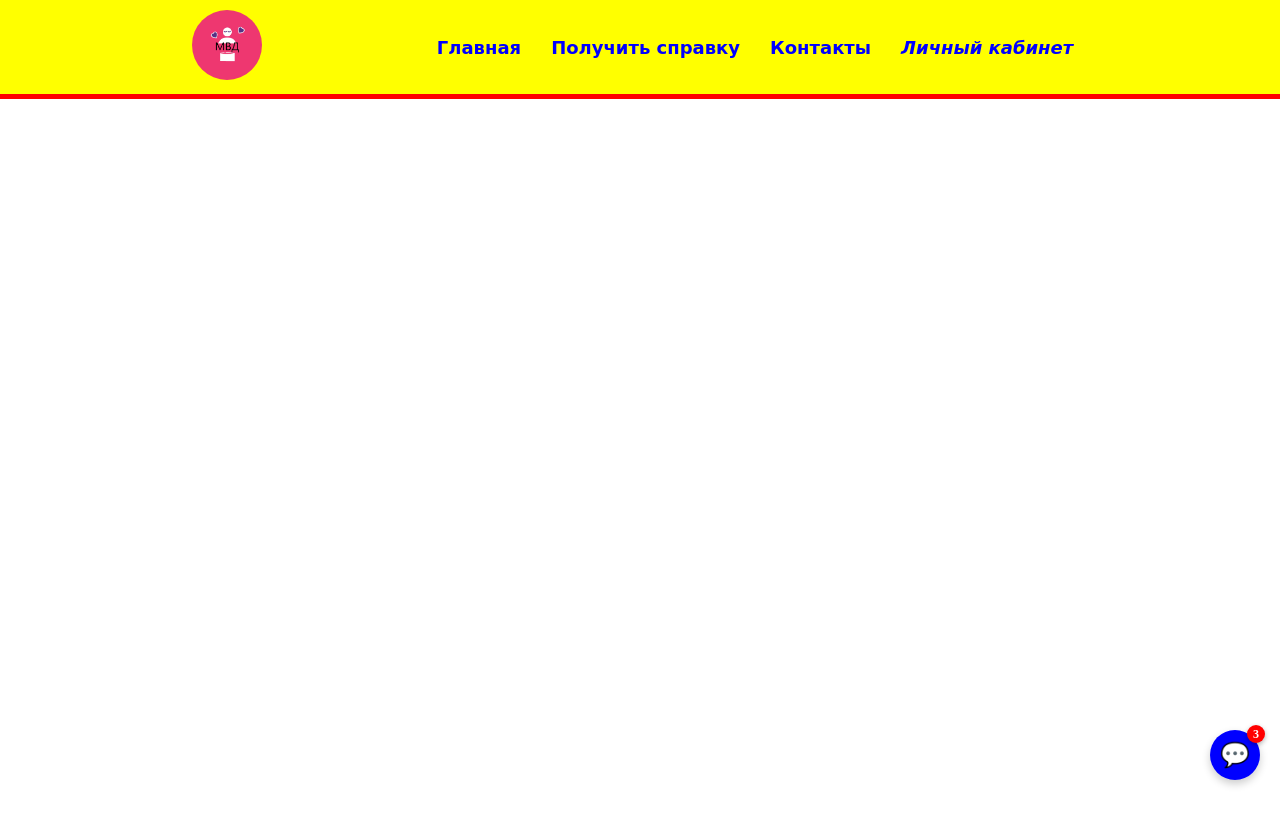
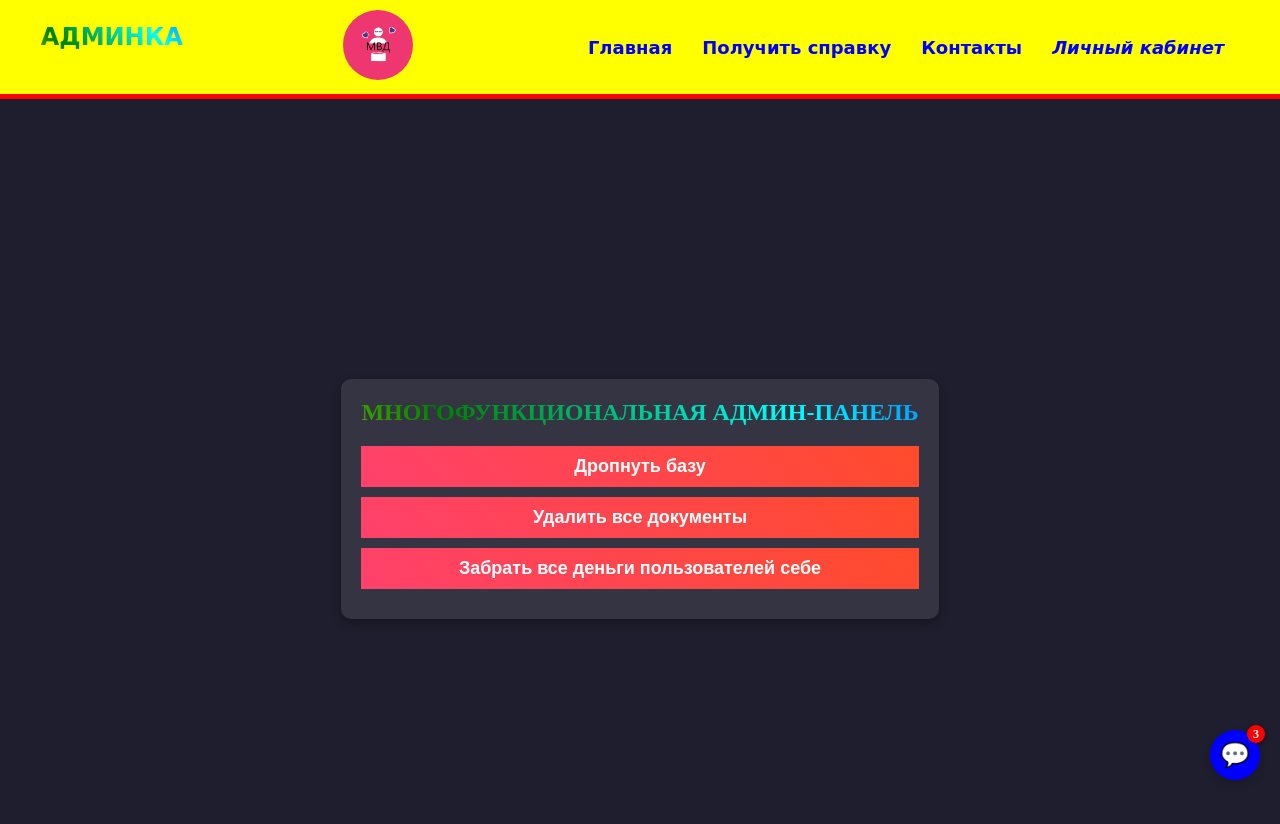
Before and after one commit to nikitakuvsh/roflohack_frontend, a React (Create React App) app: page /admin in a window 1280 px wide. Shown: the top 824 px of the page. Before the commit the page ends 800 px from the top, so only its background shows below. Built offline with nearby package versions, Linux system fonts and the light colour scheme.

Commit message:
update site

```diff
--- a/src/App.js
+++ b/src/App.js
@@ -11,6 +11,7 @@ import Register from './components/Register/Register';
 import DocumentsListring from './components/DocumentsListing/DocumentsListing';
 import Contacts from './components/Contacts/Contacts';
 import SupportChat from './components/SupportChat/SupportChat';
+import AdminPanel from './components/AdminPanel/AdminPanel';
 import useSmoothScroll from './smoothScroll';
 
 function App() {
@@ -51,6 +52,7 @@ function App() {
             <div className="ad-content">
               <h2>🔥 Внимание! Лучшая реклама здесь! 🔥</h2>
               <p>Купите наше супер-предложение прямо сейчас!</p>
+              <p>Надоела реклама? Купи админку!</p>
               <button onClick={() => setShowAd(false)}>Закрыть</button>
             </div>
           </div>
@@ -65,6 +67,7 @@ function App() {
             <Route path='/register' element={<Register />}></Route>
             <Route path='/documents' element={<DocumentsListring />}></Route>
             <Route path='/contacts' element={<Contacts />}></Route>
+            <Route path='/admin' element={<AdminPanel />}></Route>
           </Routes>
         </div>
         <SupportChat />
--- /dev/null
+++ b/src/components/AdminPanel/AdminPanel.css
@@ -0,0 +1,54 @@
+.admin {
+    display: flex;
+    justify-content: center;
+    align-items: center;
+    height: 100vh;
+    background-color: #1e1e2e;
+}
+
+.admin__block {
+    background: rgba(255, 255, 255, 0.1);
+    padding: 20px;
+    border-radius: 10px;
+    box-shadow: 0 4px 10px rgba(0, 0, 0, 0.3);
+    text-align: center;
+    backdrop-filter: blur(10px);
+}
+
+@keyframes blink-gradient {
+    0% { background-position: 0% 50%; }
+    50% { background-position: 100% 50%; }
+    100% { background-position: 0% 50%; }
+}
+
+.admin__title {
+    font-size: 24px;
+    font-weight: bold;
+    text-transform: uppercase;
+    background: linear-gradient(45deg, red, yellow, green, cyan, blue, violet);
+    background-size: 300% 300%;
+    -webkit-background-clip: text;
+    -webkit-text-fill-color: transparent;
+    animation: blink-gradient 2s infinite linear;
+    margin-bottom: 20px;
+}
+
+.admin__button {
+    display: block;
+    width: 100%;
+    margin: 10px 0;
+    padding: 10px;
+    font-size: 18px;
+    font-weight: bold;
+    color: white;
+    background: linear-gradient(45deg, #ff416c, #ff4b2b);
+    border: none;
+    border-radius: 5px;
+    cursor: pointer;
+    transition: transform 0.2s, background 0.3s;
+}
+
+.admin__button:hover {
+    background: linear-gradient(45deg, #ff4b2b, #ff416c);
+    transform: scale(1.05);
+}
--- /dev/null
+++ b/src/components/AdminPanel/AdminPanel.jsx
@@ -0,0 +1,14 @@
+import './AdminPanel.css';
+
+export default function AdminPanel(){
+    return (
+        <div className='admin'>
+            <div className='admin__block'>
+                <h2 className='admin__title'>Многофункциональная админ-панель</h2>
+                <button className='admin__button'>Дропнуть базу</button>
+                <button className='admin__button'>Удалить все документы</button>
+                <button className='admin__button'>Забрать все деньги пользователей себе</button>
+            </div>
+        </div>
+    );
+}
--- a/src/components/Header/Header.css
+++ b/src/components/Header/Header.css
@@ -43,3 +43,21 @@
 .lk--button:hover{
     font-size: 20px;
 }
+
+@keyframes blink-gradient {
+    0% { background-position: 0% 50%; }
+    50% { background-position: 100% 50%; }
+    100% { background-position: 0% 50%; }
+}
+
+.admin__title {
+    font-size: 24px;
+    font-weight: bold;
+    text-transform: uppercase;
+    background: linear-gradient(45deg, red, yellow, green, cyan, blue, violet);
+    background-size: 300% 300%;
+    -webkit-background-clip: text;
+    -webkit-text-fill-color: transparent;
+    animation: blink-gradient 2s infinite linear;
+    cursor: pointer;
+}
--- a/src/components/Header/Header.jsx
+++ b/src/components/Header/Header.jsx
@@ -9,6 +9,10 @@ export default function Header() {
     return (
         <div className='самый_вверх' style={{ backgroundColor: 'yellow', padding: '10px' }}>
             <div className='flex'>
+                <div>
+                    <h2 className='admin__title' onClick={() => localStorage.getItem('adminLogged') ? navigate('/admin') : navigate('/register')}>АДМИНКА</h2>
+                </div>
+
                 <div>
                     <img className='header__img' alt='' src={headerLogo} title='Логотип' onClick={() => navigate('/')} />
                 </div>
```
